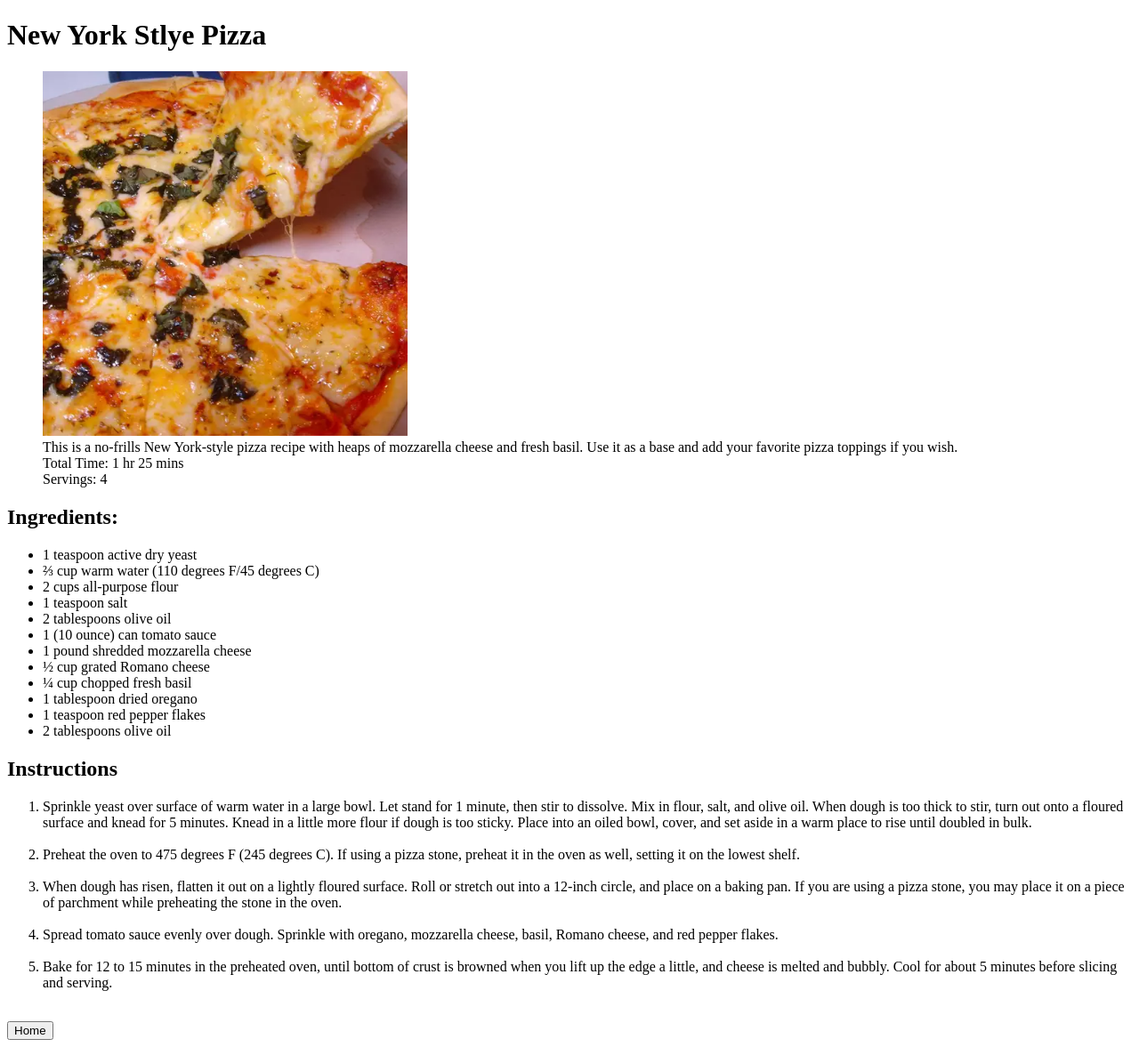
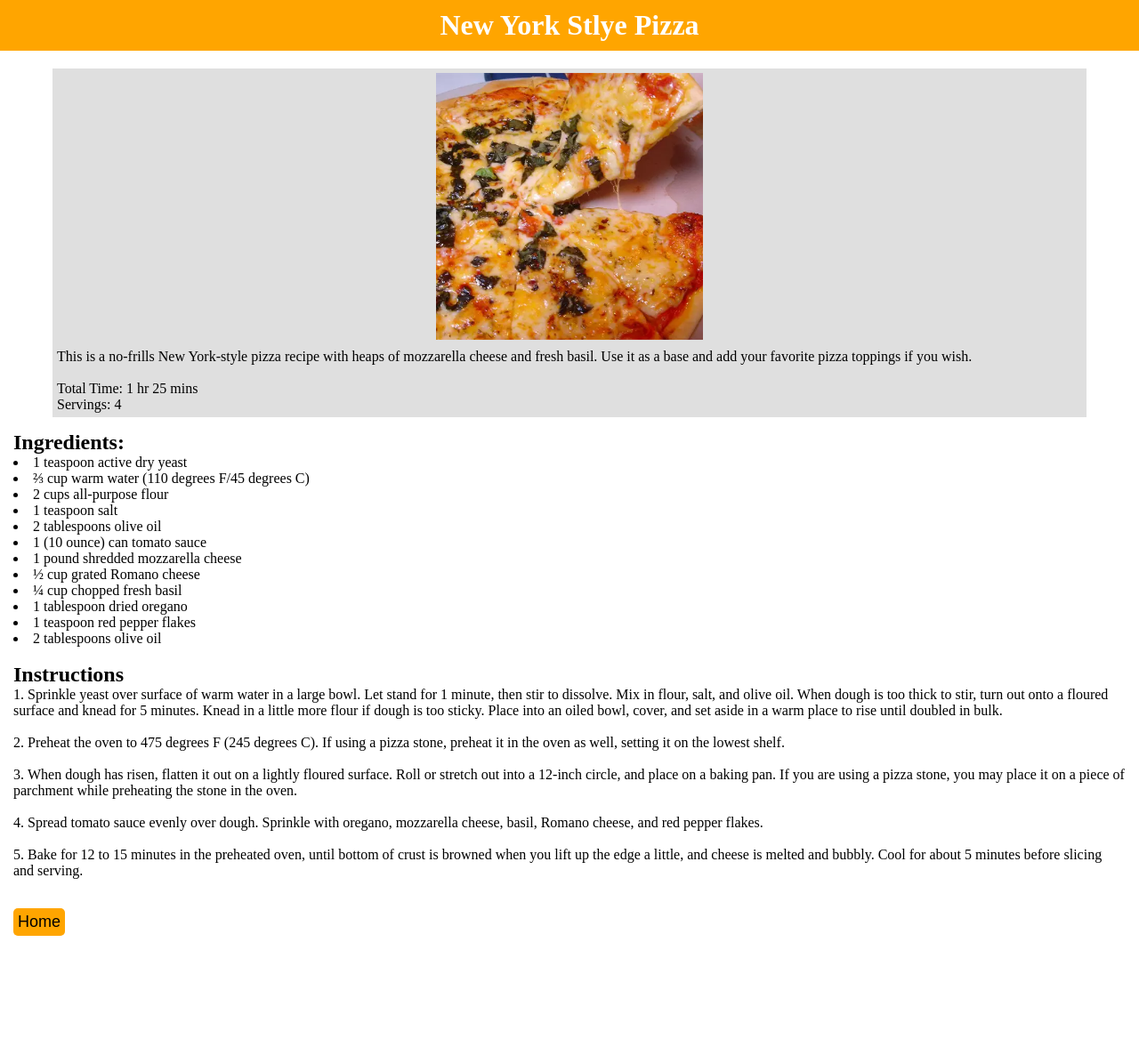
Before and after one commit to Owen-y-c/odin-recipes, a plain HTML site: page recipes/pizza.html in a window 1280 px wide. Shown: the whole page at 89% size. After the commit the page ends 1067 px from the top, so only its background shows below. Drawn offline with Linux system fonts and the light colour scheme.

Commit message:
Add info.css file
-added styling for all recipe htmls
-made it mobile compatible

!-needs some work on the looks

```diff
--- /dev/null
+++ b/css/info.css
@@ -0,0 +1,50 @@
+*{
+  margin: 0;
+  padding: 0;
+}
+
+
+
+h1{
+  text-align: center;
+  background-color: orange;
+  color: white;
+  padding-top: 10px;
+  padding-bottom: 10px;
+  margin-bottom: 20px;
+}
+
+figure{
+  max-width: 90%;
+  margin: auto;
+  margin-bottom: 15px;
+  padding: 5px;
+  background-color: rgba(0, 0, 0, 0.125);
+  }
+  figure img{
+    display: block;
+    width: auto;
+    margin: auto;
+    object-fit: cover;
+    max-height: 300px;
+    max-width: 95%;
+  }
+  figcaption{
+    margin-top: 10px;
+}
+
+main{
+  margin: 15px;
+  }
+  ul, ol {
+    list-style-position: inside;
+    margin: 0;
+  }
+  button{
+    margin-top: 15px;
+    background-color: orange;
+    font-size: large;
+    border-radius: 5px;
+    border: none;
+    padding: 5px;
+  }
--- a/recipes/pizza.html
+++ b/recipes/pizza.html
@@ -4,17 +4,20 @@
   <meta charset="UTF-8">
   <meta name="viewport" content="width=device-width, initial-scale=1.0">
   <title>New York Stlye Pizza</title>
+  <link rel="stylesheet" href="../css/info.css">
 </head>
 <body>
   <h1>New York Stlye Pizza</h1>
   <figure>
     <img src="../images/pizza.webp" alt="Image of a pizza" width="410px">
     <figcaption>
-      This is a no-frills New York-style pizza recipe with heaps of mozzarella cheese and fresh basil. Use it as a base and add your favorite pizza toppings if you wish. <br>
+      This is a no-frills New York-style pizza recipe with heaps of mozzarella cheese and fresh basil. Use it as a base and add your favorite pizza toppings if you wish. <br><br>
       Total Time: 1 hr 25 mins <br>
       Servings: 4
     </figcaption>
   </figure>
+
+  <main>
     <h2>Ingredients:</h2>
     <ul>
       <li>1 teaspoon active dry yeast</li>
@@ -29,7 +32,7 @@
       <li>1 tablespoon dried oregano</li>
       <li>1 teaspoon red pepper flakes</li>
       <li>2 tablespoons olive oil</li>
-  </ul>
+    </ul><br>
     <h2>Instructions</h2>
     <ol>
       <li>Sprinkle yeast over surface of warm water in a large bowl. Let stand for 1 minute, then stir to dissolve. Mix in flour, salt, and olive oil. When dough is too thick to stir, turn out onto a floured surface and knead for 5 minutes. Knead in a little more flour if dough is too sticky. Place into an oiled bowl, cover, and set aside in a warm place to rise until doubled in bulk.</li><br>
@@ -39,5 +42,7 @@
       <li>Bake for 12 to 15 minutes in the preheated oven, until bottom of crust is browned when you lift up the edge a little, and cheese is melted and bubbly. Cool for about 5 minutes before slicing and serving.</li><br>
     </ol>
   <a href="../index.html"><button>Home</button></a>
+  </main>
+
 </body>
 </html>
```
Also changed, not shown: recipes/quesadillas.html (+7 -2 lines), recipes/schnitzel.html (+7 -2 lines). Lines whose indentation alone changed are shown as unchanged.
